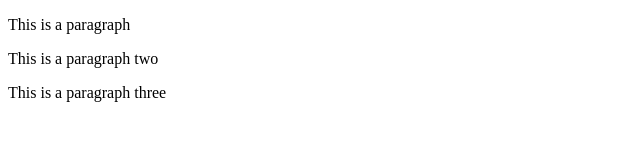
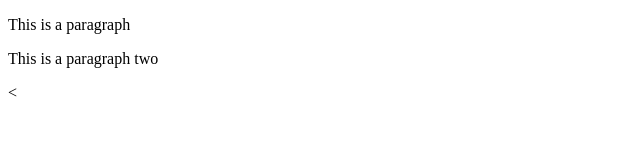
Before and after one commit to Oshadha02/DGG, a plain HTML site: page index.html in a window 1280 px wide. Shown: the whole page, without its empty margins (0-640 px from the left). Drawn offline with Linux system fonts and the light colour scheme.

Commit message:
added new page

```diff
--- a/index.html
+++ b/index.html
@@ -8,6 +8,6 @@
 <body>
     <p>This is a paragraph</p>
     <p>This is a paragraph two</p>
-    <p>This is a paragraph three</p>
+    <
 </body>
 </html>
```
Also changed, not shown: page3.html (added).
